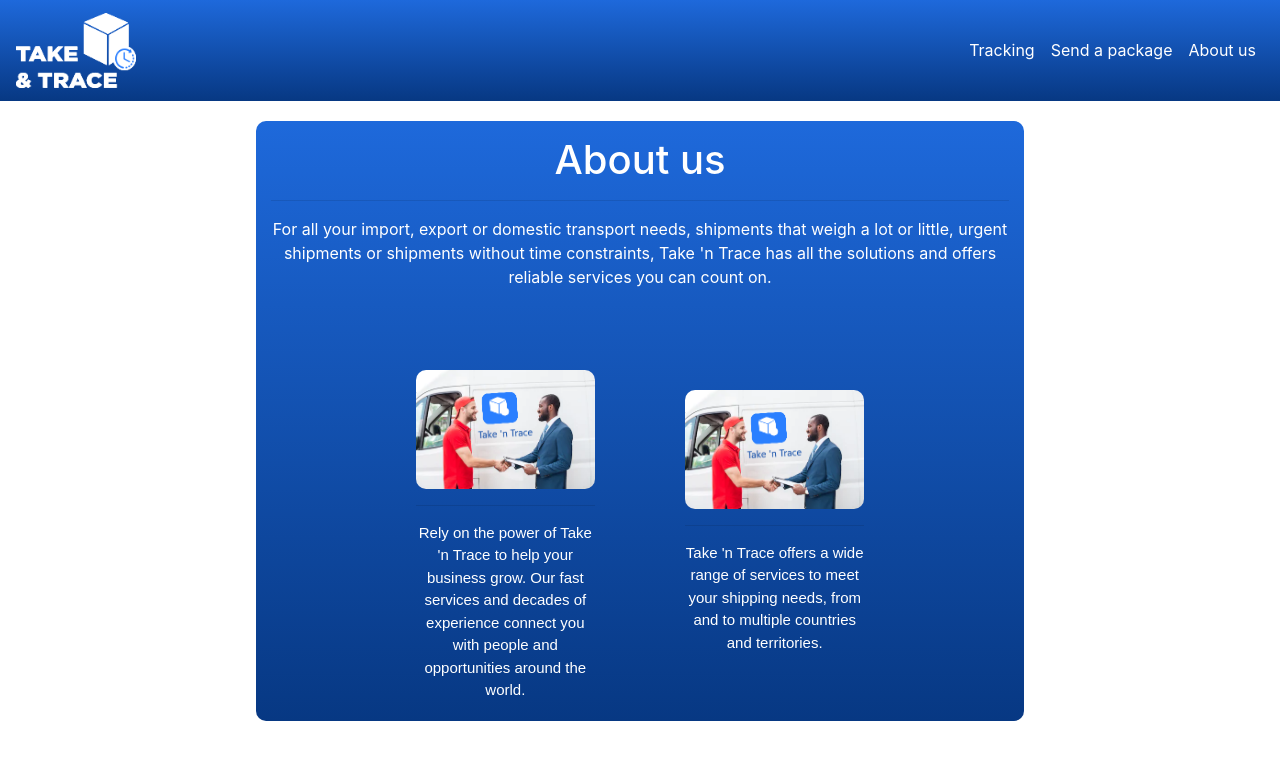
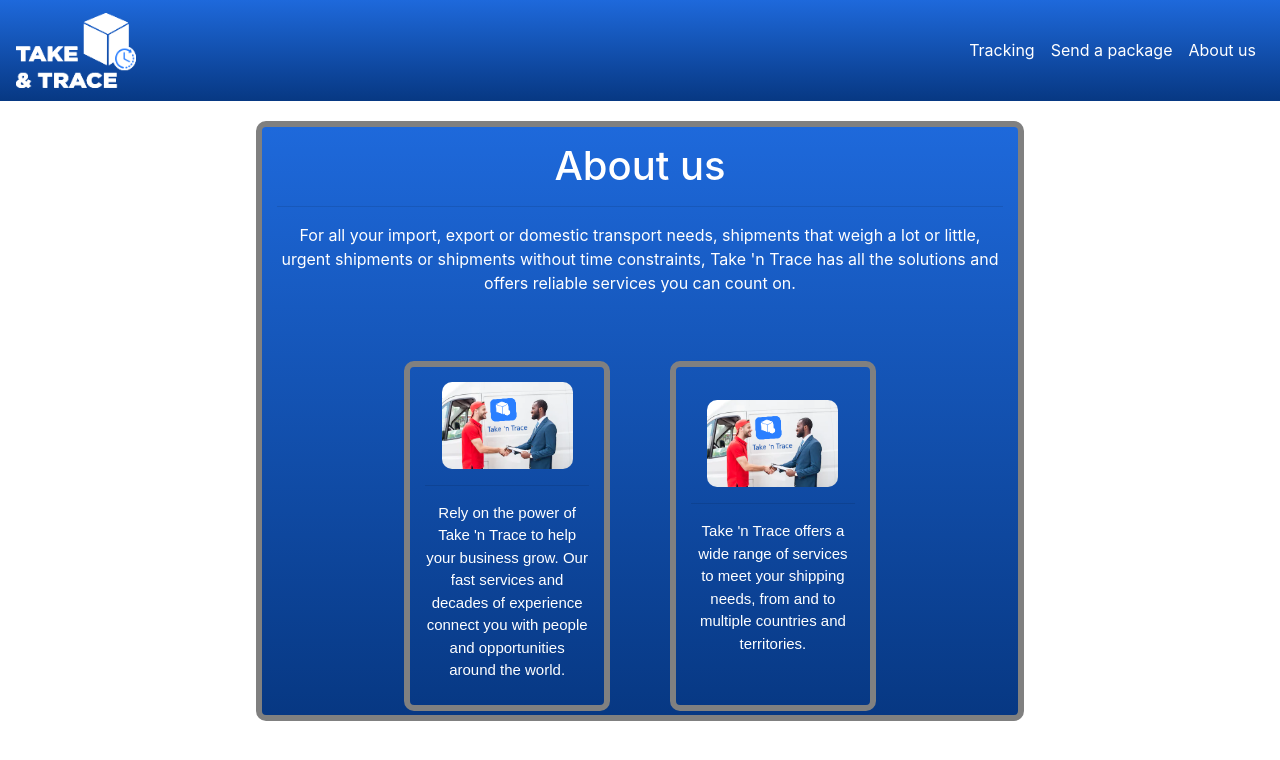
Before and after one commit to Mrjsaw/take-n-trace, a React (Create React App) app in the folder client/: page /about in a window 1280 px wide. Shown: the top 760 px of the page. Built offline with nearby package versions, Linux system fonts and the light colour scheme.

Commit message:
aboutComponent fixed.

```diff
--- a/client/src/components/aboutComponent.js
+++ b/client/src/components/aboutComponent.js
@@ -15,6 +15,7 @@
       padding: "15px",
       //color: "#114da8",
       color: "white",
+      border: "6px solid grey",
       borderRadius: "10px",
       textAlign: "center",
       background:
@@ -32,6 +33,7 @@
       margin: "30px",
       padding: "15px",
       display: "inline",
+      border: "6px solid grey",
       borderRadius: "10px",
       maxWidth: "30%",
       maxHeight: "350px",
@@ -47,8 +49,8 @@
     };
 
     const img = {
-      width: "100%",
-      height: "100%",
+      width: "80%",
+      height: "70%",
       borderRadius: "10px"
     };
     return (
```
